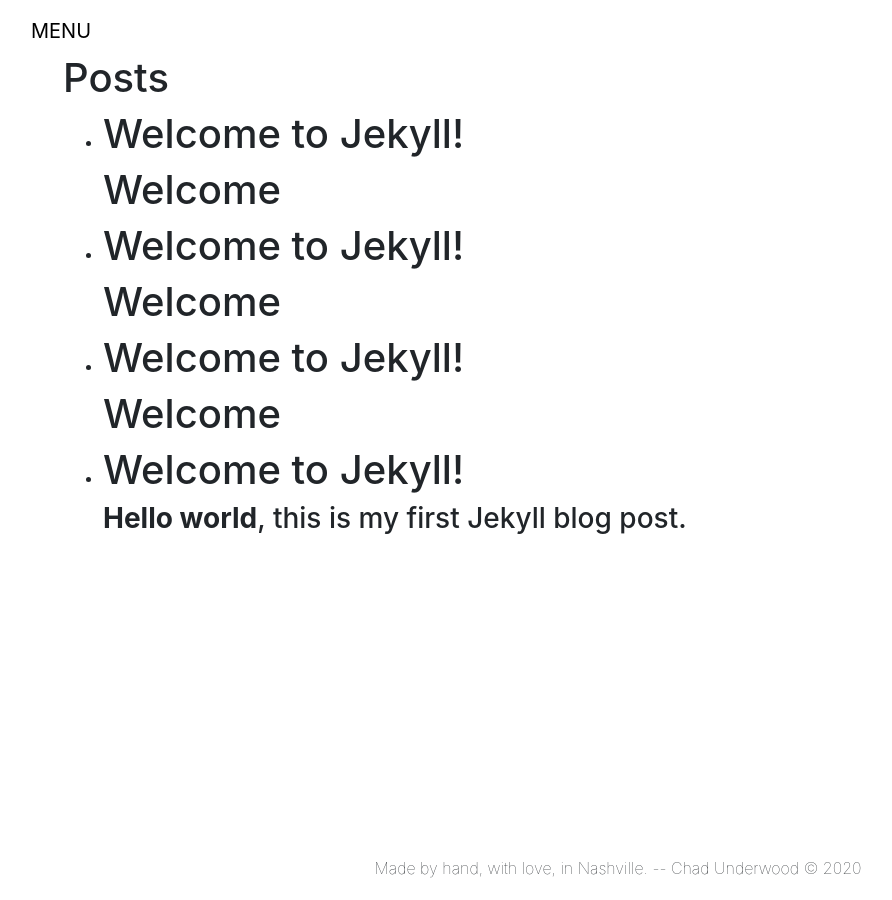
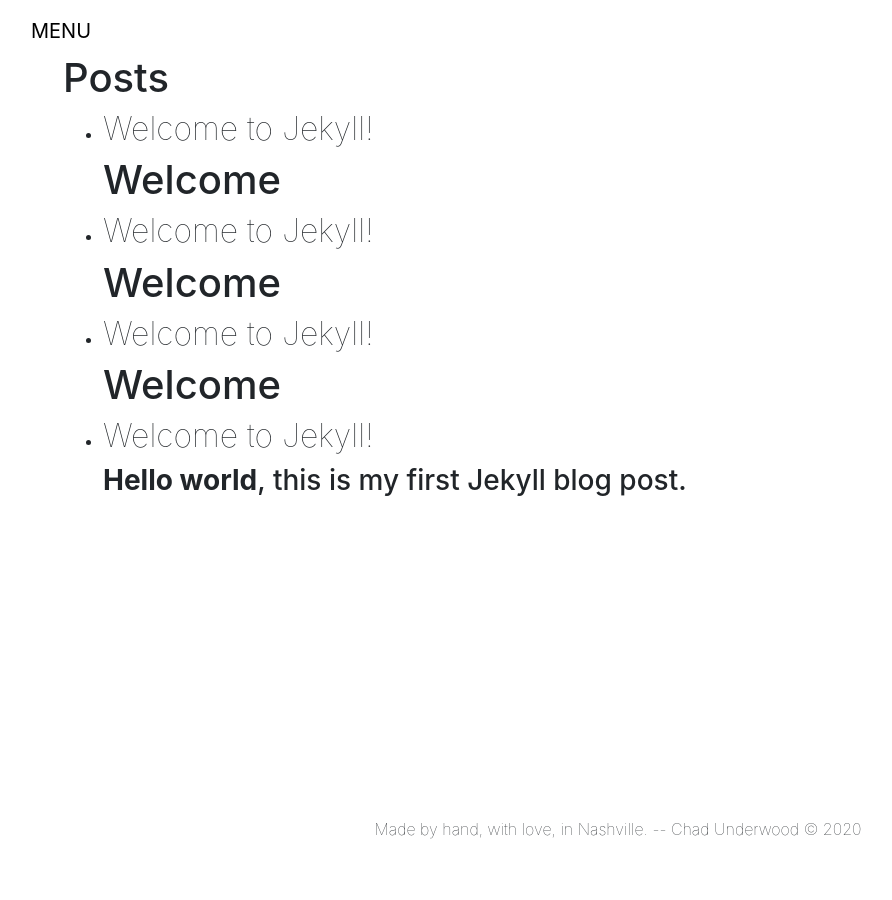
Before and after one commit to chadunderwood/chadunderwoodcom, a Jekyll site: the page built from blog.html, in a window 1280 px wide. Shown: the whole page, without its empty margins (22-914 px from the left). Built offline with Jekyll 4.4.1, drawn with Linux system fonts in a browser that asks for light colours.

Commit message:
ver 1.4.15

```diff
--- a/css/stylesheet.css
+++ b/css/stylesheet.css
@@ -29,17 +29,17 @@
   font-family: ;
   font-weight: 100;
 }
-.blog-post-title {
+#blog-post-title {
   font-size: 2.0rem;
   font-family: ;
   font-weight: 100;
 }
-.blog-post-excerpt {
+#blog-post-excerpt {
   font-size: 1.0rem;
   font-family: ;
   font-weight: 100;
 }
-.blog-post-list {
+#blog-post-list {
   align-items: center;
 }
 .text {
```
